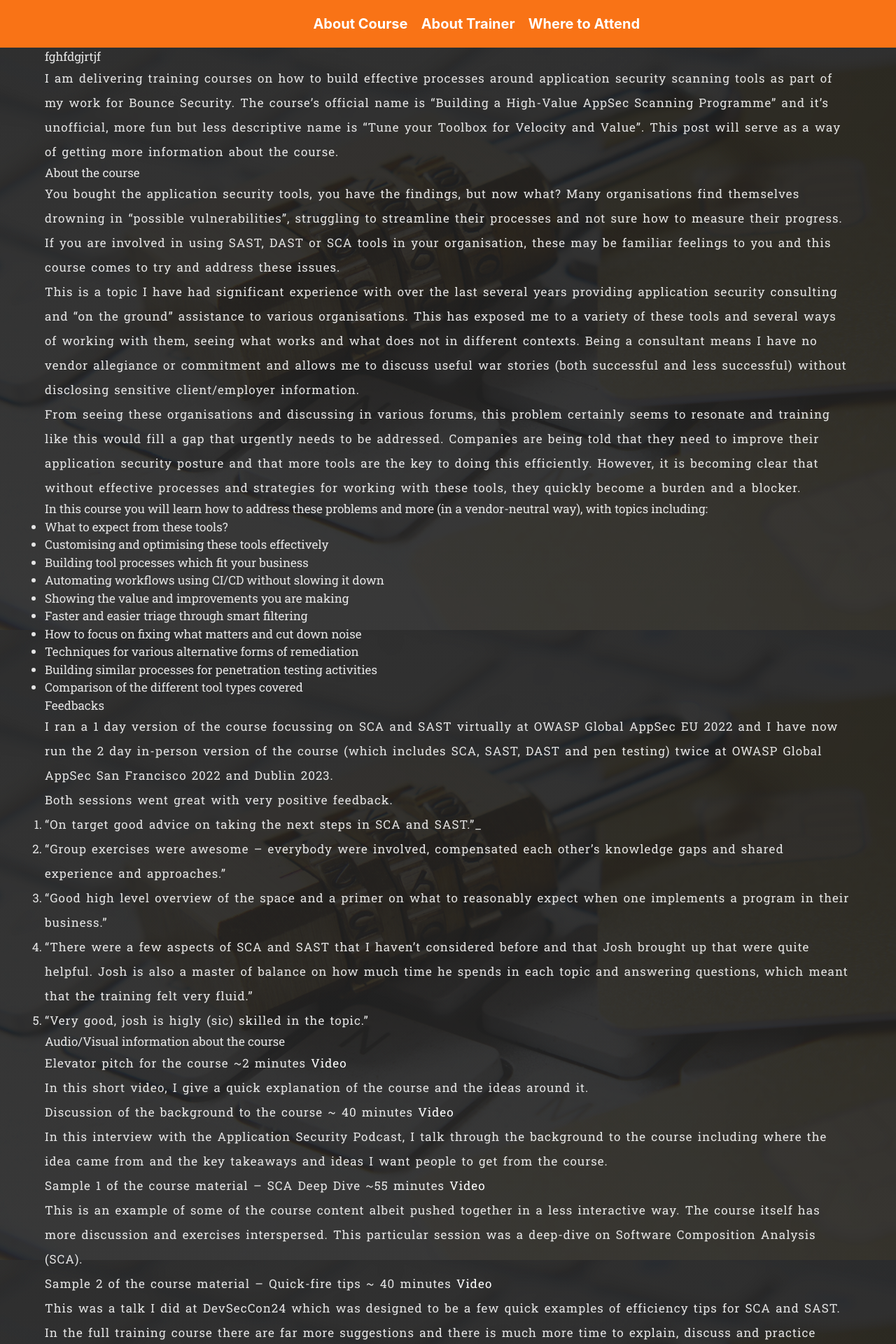
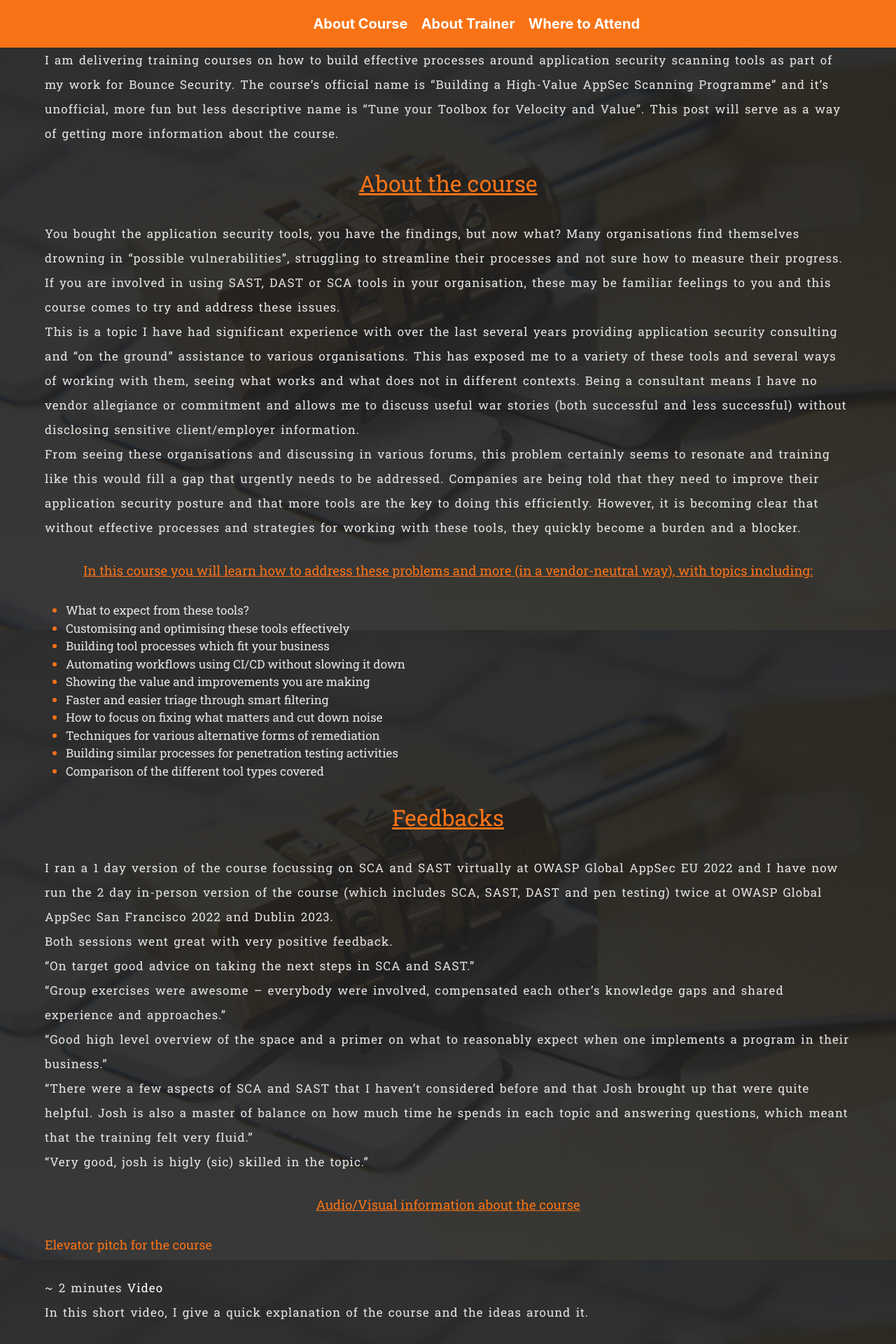
Before and after one commit to elishadamu97/joshgrossman, a Jekyll site: the page built from index.md, in a window 1280 px wide. Shown: the top 1920 px of the page at 70% size. Built offline with Jekyll 4.4.1, drawn with Linux system fonts in a browser that asks for light colours; some of the changed text lies outside the part shown.

Commit message:
intial commit

```diff
--- a/_layouts/page.html
+++ b/_layouts/page.html
@@ -20,6 +20,52 @@ layout: default
     width: 200px;
     height: 200px;
   }
+ h1, h2, h3, h4, h5, h6{
+  color: #F97316;
+  margin-top: 30px;
+  margin-bottom: 30px;
+ }
+ h1{
+  font-size: 32px;
+  text-align: center;
+  text-decoration: underline;
+ }
+ h2{
+  font-size: 24px;
+ }
+ h3{
+  font-size: 18.72px;
+  text-align: center;
+  text-decoration: underline;
+ }
+ h4{
+  font-size: 18px;
+ }
+ h5{
+  font-size: 10.28px;
+ }
+ h6{
+  font-size: 10.72px;
+ }
+li::marker{
+  color: #F97316;
+}
+li{
+  margin-left: 30px;
+}
+ul{
+  width: 75%;
+}
+div.em{
+  text-align: center;
+  border: 1px solid white;
+  border-radius: 3px;
+  background-color: rgb(32, 32, 32);
+  margin-top: 30px;
+  text-align: center;
+  height: 100%
+
+}
 
 </style>
 <main class="main  container">
--- a/index.md
+++ b/index.md
@@ -7,15 +7,19 @@ feature_image: "https://picsum.photos/1300/400?image=989"
 excerpt: "Alembic is a starting point for [Jekyll](https://jekyllrb.com/) projects. Rather than starting from scratch, this boilerplate is designed to get the ball rolling immediately. Install it, configure it, tweak it, push it."
 ---
 
-# fghfdgjrtjf
+
 
 I am delivering training courses on how to build effective processes around application security scanning tools as part of my work for Bounce Security. The course's official name is “Building a High-Value AppSec Scanning Programme” and it's unofficial, more fun but less descriptive name is “Tune your Toolbox for Velocity and Value”. This post will serve as a way of getting more information about the course.
 
-## About the course
+
+# About the course
+
 
 You bought the application security tools, you have the findings, but now what? Many organisations find themselves drowning in “possible vulnerabilities”, struggling to streamline their processes and not sure how to measure their progress. If you are involved in using SAST, DAST or SCA tools in your organisation, these may be familiar feelings to you and this course comes to try and address these issues.
 
+
 This is a topic I have had significant experience with over the last several years providing application security consulting and “on the ground” assistance to various organisations. This has exposed me to a variety of these tools and several ways of working with them, seeing what works and what does not in different contexts. Being a consultant means I have no vendor allegiance or commitment and allows me to discuss useful war stories (both successful and less successful) without disclosing sensitive client/employer information.
+
 
 
 
@@ -23,25 +27,22 @@ From seeing these organisations and discussing in various forums, this problem c
 
 
 
-##### In this course you will learn how to address these problems and more (in a vendor-neutral way), with topics including:
+### In this course you will learn how to address these problems and more (in a vendor-neutral way), with topics including:
 
 
-- What to expect from these tools?
-- Customising and optimising these tools effectively
-- Building tool processes which fit your business
-- Automating workflows using CI/CD without slowing it down
-- Showing the value and improvements you are making
-- Faster and easier triage through smart filtering
-- How to focus on fixing what matters and cut down noise
-- Techniques for various alternative forms of remediation
-- Building similar processes for penetration testing activities
-- Comparison of the different tool types covered
+ - What to expect from these tools?
+ - Customising and optimising these tools effectively
+ - Building tool processes which fit your business
+ - Automating workflows using CI/CD without slowing it down
+ - Showing the value and improvements you are making
+ - Faster and easier triage through smart filtering
+ - How to focus on fixing what matters and cut down noise
+ - Techniques for various alternative forms of remediation
+ - Building similar processes for penetration testing activities
+ - Comparison of the different tool types covered
 
 
-
-
-### Feedbacks
-
+# Feedbacks
 
 
 I ran a 1 day version of the course focussing on SCA and SAST virtually at OWASP Global AppSec EU 2022 and I have now run the 2 day in-person version of the course (which includes SCA, SAST, DAST and pen testing) twice at OWASP Global AppSec San Francisco 2022 and Dublin 2023.
@@ -51,17 +52,17 @@ Both sessions went great with very positive feedback.
 
 
 
-1. "On target good advice on taking the next steps in SCA and SAST."_
+ _"On target good advice on taking the next steps in SCA and SAST."_
 
 
-2. "Group exercises were awesome – everybody were involved, compensated each other’s knowledge gaps and shared experience and approaches."
+ _"Group exercises were awesome – everybody were involved, compensated each other’s knowledge gaps and shared experience and approaches."_
 
 
-3. "Good high level overview of the space and a primer on what to reasonably expect when one implements a program in their business."
+_"Good high level overview of the space and a primer on what to reasonably expect when one implements a program in their business."_
 
-4. "There were a few aspects of SCA and SAST that I haven’t considered before and that Josh brought up that were quite helpful. Josh is also a master of balance on how much time he spends in each topic and answering questions, which meant that the training felt very fluid."
+_"There were a few aspects of SCA and SAST that I haven’t considered before and that Josh brought up that were quite helpful. Josh is also a master of balance on how much time he spends in each topic and answering questions, which meant that the training felt very fluid."_
 
-5. "Very good, josh is higly (sic) skilled in the topic."
+_"Very good, josh is higly (sic) skilled in the topic."_
 
 
 
@@ -70,24 +71,25 @@ Both sessions went great with very positive feedback.
 ### Audio/Visual information about the course
 
 
-Elevator pitch for the course ~2 minutes [Video](https://www.youtube.com/watch?v=_fzC-xmtwHc)
+#### Elevator pitch for the course
+~ 2 minutes [Video](https://www.youtube.com/watch?v=_fzC-xmtwHc)
 
 In this short video, I give a quick explanation of the course and the ideas around it.
+<br><br>
 
-
-
-Discussion of the background to the course ~ 40 minutes [Video](https://www.youtube.com/watch?v=LAcH1kFP4-M)
+#### Discussion of the background to the course
+ ~ 40 minutes [Video](https://www.youtube.com/watch?v=LAcH1kFP4-M)
 
 In this interview with the Application Security Podcast, I talk through the background to the course including where the idea came from and the key takeaways and ideas I want people to get from the course.
+<br><br>
 
-
-
-Sample 1 of the course material – SCA Deep Dive ~55 minutes [Video](https://www.youtube.com/watch?v=2SxHfhvhey8)
+#### Sample 1 of the course material
+– SCA Deep Dive ~ 55 minutes [Video](https://www.youtube.com/watch?v=2SxHfhvhey8)
 
 This is an example of some of the course content albeit pushed together in a less interactive way. The course itself has more discussion and exercises interspersed. This particular session was a deep-dive on Software Composition Analysis (SCA).
+<br><br>
 
-
-
-Sample 2 of the course material – Quick-fire tips  ~ 40 minutes [Video](https://www.youtube.com/watch?v=5JOuRZoyc6o)
+#### Sample 2 of the course material
+– Quick-fire tips ~ 40 minutes [Video](https://www.youtube.com/watch?v=5JOuRZoyc6o)
 
 This was a talk I did at DevSecCon24 which was designed to be a few quick examples of efficiency tips for SCA and SAST. In the full training course there are far more suggestions and there is much more time to explain, discuss and practice them.
```
Also changed, not shown: _layouts/categories.html (+45 -0 lines), _layouts/post.html (+45 -0 lines).
